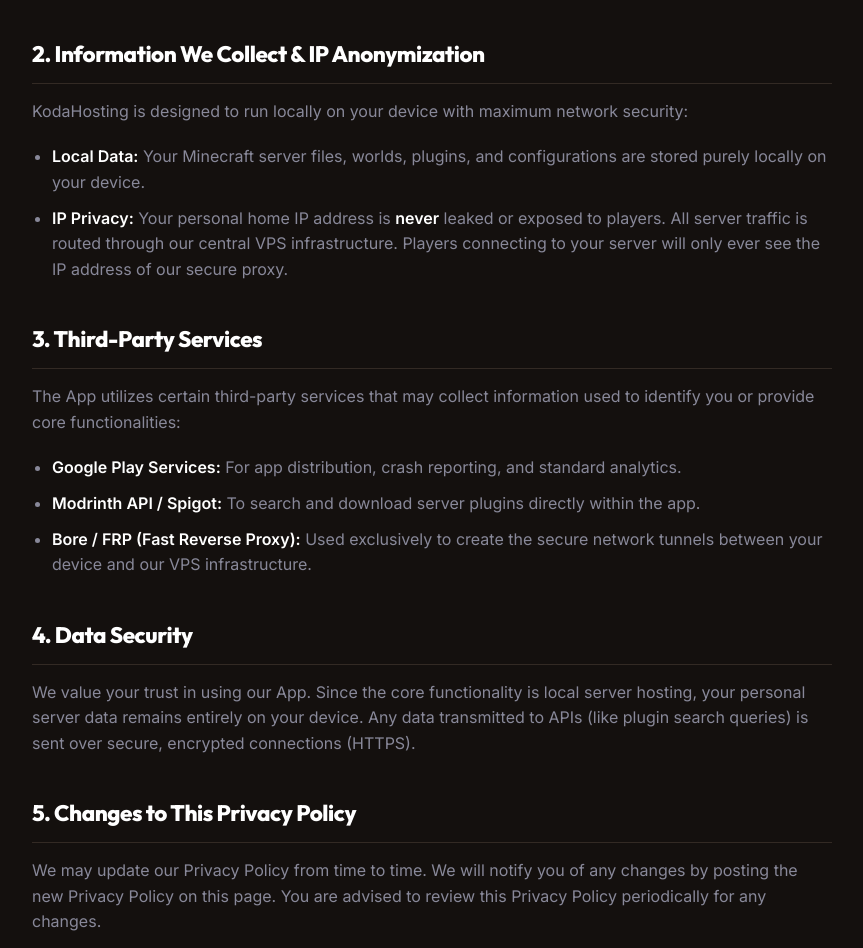
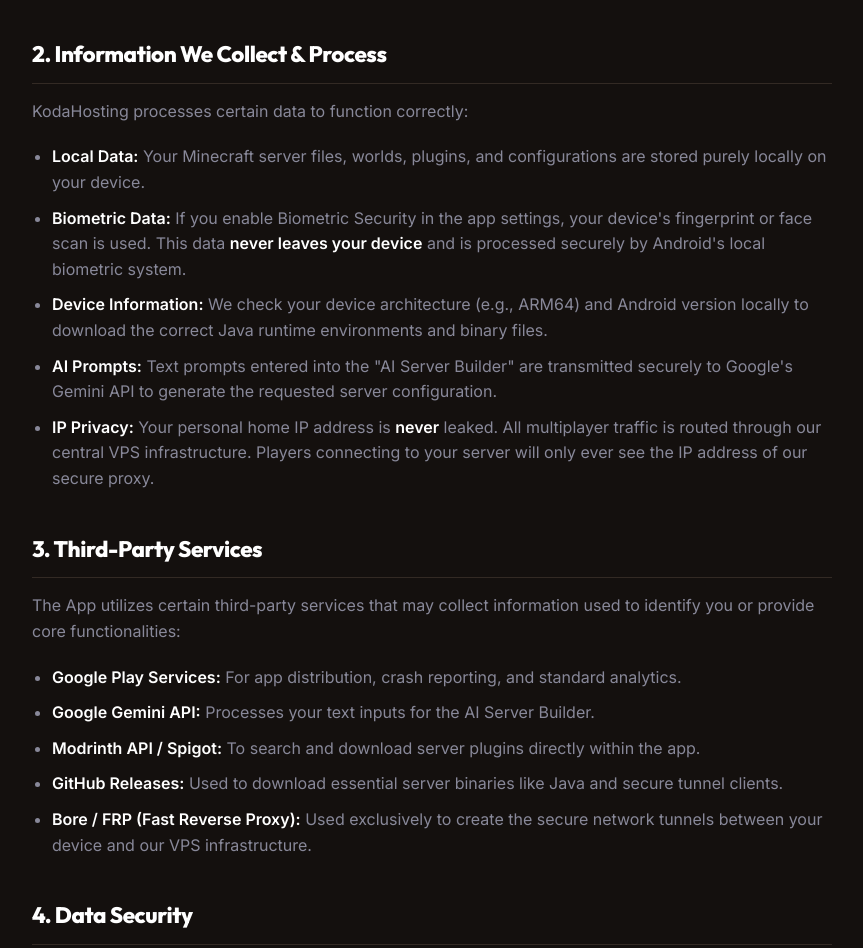
Before and after one commit to libredroid-project/privacy, a plain HTML site: page index.html in a window 1280 px wide. Shown: the part 2045-2993 px from the top of the page, without its empty margins (208-1071 px from the left). Drawn offline with Linux system fonts and the light colour scheme.

Commit message:
Update privacy policy with biometric/device/Gemini details, change hover animation to subtle background color

```diff
--- a/index.html
+++ b/index.html
@@ -159,9 +159,8 @@
         }
 
         .feature-card:hover {
-            transform: translateY(-4px);
             border-color: var(--koda-orange);
-            box-shadow: 0 10px 30px rgba(0,0,0,0.5);
+            background-color: #2A211D;
         }
 
         .feature-icon-svg {
@@ -324,18 +323,23 @@
             <h3>1. Introduction</h3>
             <p>Welcome to <strong>KodaHosting</strong>. We respect your privacy and are committed to protecting any information that may be processed while you use our mobile application. This Privacy Policy explains what information we collect, how we use it, and your rights regarding your data.</p>
 
-            <h3>2. Information We Collect & IP Anonymization</h3>
-            <p>KodaHosting is designed to run locally on your device with maximum network security:</p>
+            <h3>2. Information We Collect & Process</h3>
+            <p>KodaHosting processes certain data to function correctly:</p>
             <ul>
                 <li><strong>Local Data:</strong> Your Minecraft server files, worlds, plugins, and configurations are stored purely locally on your device.</li>
-                <li><strong>IP Privacy:</strong> Your personal home IP address is <strong>never</strong> leaked or exposed to players. All server traffic is routed through our central VPS infrastructure. Players connecting to your server will only ever see the IP address of our secure proxy.</li>
+                <li><strong>Biometric Data:</strong> If you enable Biometric Security in the app settings, your device's fingerprint or face scan is used. This data <strong>never leaves your device</strong> and is processed securely by Android's local biometric system.</li>
+                <li><strong>Device Information:</strong> We check your device architecture (e.g., ARM64) and Android version locally to download the correct Java runtime environments and binary files.</li>
+                <li><strong>AI Prompts:</strong> Text prompts entered into the "AI Server Builder" are transmitted securely to Google's Gemini API to generate the requested server configuration.</li>
+                <li><strong>IP Privacy:</strong> Your personal home IP address is <strong>never</strong> leaked. All multiplayer traffic is routed through our central VPS infrastructure. Players connecting to your server will only ever see the IP address of our secure proxy.</li>
             </ul>
 
             <h3>3. Third-Party Services</h3>
             <p>The App utilizes certain third-party services that may collect information used to identify you or provide core functionalities:</p>
             <ul>
                 <li><strong>Google Play Services:</strong> For app distribution, crash reporting, and standard analytics.</li>
+                <li><strong>Google Gemini API:</strong> Processes your text inputs for the AI Server Builder.</li>
                 <li><strong>Modrinth API / Spigot:</strong> To search and download server plugins directly within the app.</li>
+                <li><strong>GitHub Releases:</strong> Used to download essential server binaries like Java and secure tunnel clients.</li>
                 <li><strong>Bore / FRP (Fast Reverse Proxy):</strong> Used exclusively to create the secure network tunnels between your device and our VPS infrastructure.</li>
             </ul>
 
```
